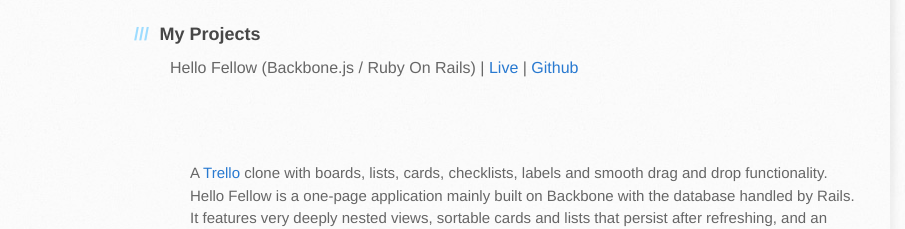
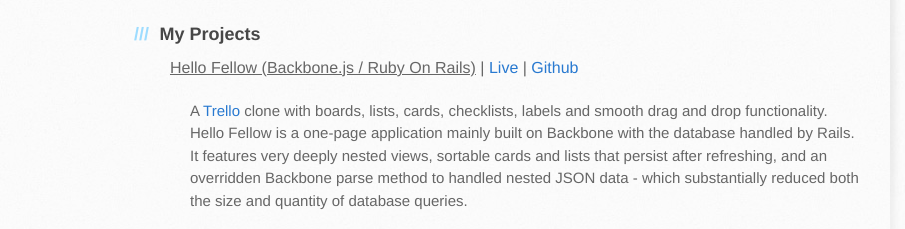
Before and after one commit to DanFan1988/DanFan1988.github.io, a plain HTML site: page index.html in a window 1280 px wide. Shown: the part 373-602 px from the top of the page, 0-905 px from the left. Drawn offline with Linux system fonts and the light colour scheme; grey boxes are pictures that could not be loaded.

Commit message:
underline:

```diff
--- a/index.html
+++ b/index.html
@@ -36,9 +36,7 @@
 <h3>
 <a name="my-projects" class="anchor" href="#my-projects"><span class="octicon octicon-link"></span></a>My Projects</h3>
 
-<p><font size="3">Hello Fellow (Backbone.js / Ruby On Rails) | <a href="/hello-fellow.herokuapp.com">Live </a>| <a href="https://github.com/DanFan1988/HelloFellow">Github</a></font>
-
-<hr style="height:30pt; visibility:hidden;" />
+<p><font size="3"><u>Hello Fellow (Backbone.js / Ruby On Rails)</u> | <a href="/hello-fellow.herokuapp.com">Live </a>| <a href="https://github.com/DanFan1988/HelloFellow">Github</a></font>
 
 <div style="padding-left: 20px;">A <a href="https://trello.com/">Trello</a> clone with boards, lists, cards, checklists, labels and smooth drag and drop functionality. Hello Fellow is a one-page application mainly built on Backbone with the database handled by Rails. It features very deeply nested views, sortable cards and lists that persist after refreshing, and an overridden Backbone parse method to handled nested JSON data - which substantially reduced both the size and quantity of database queries.</div></p>
 
```
